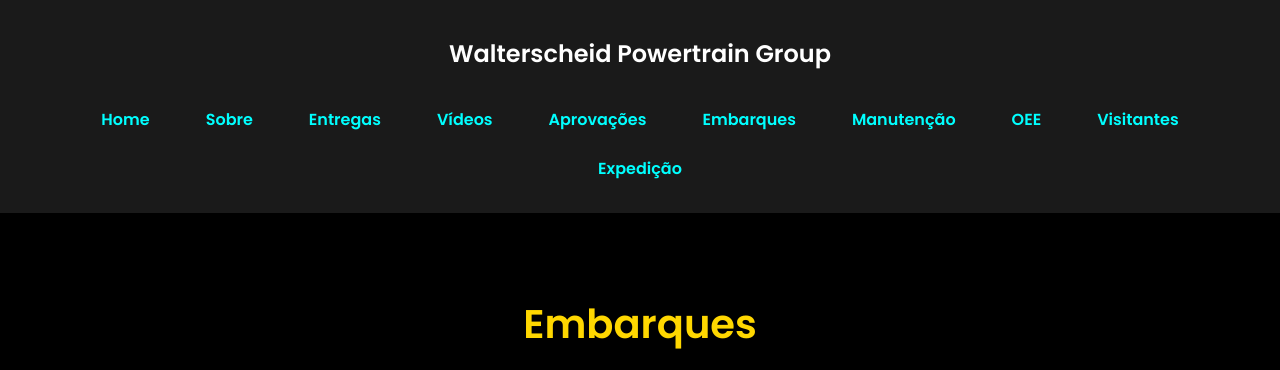
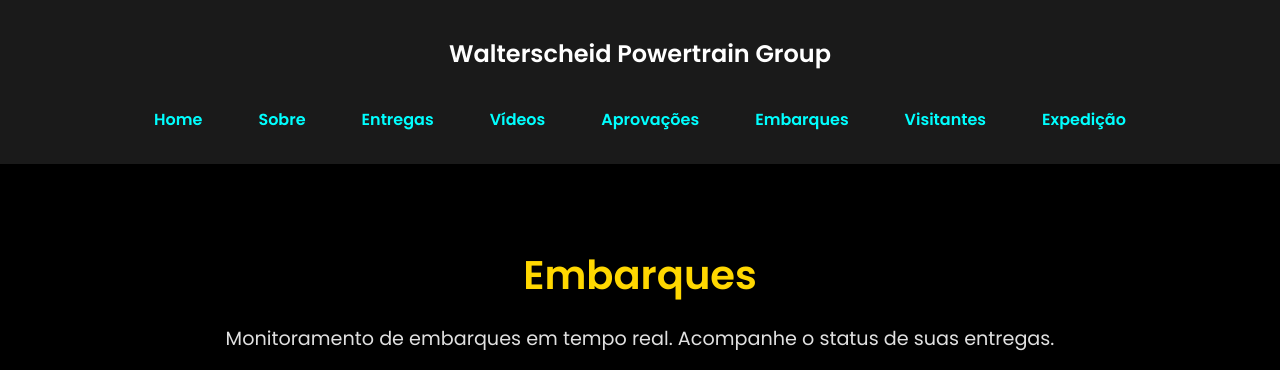
Before and after one commit to leroyjps/Walter-new, a plain HTML site: page embarques.html in a window 1280 px wide. Shown: the top 370 px of the page. Drawn offline with Linux system fonts and the light colour scheme.

Commit message:
Update embarques.html

```diff
--- a/embarques.html
+++ b/embarques.html
@@ -22,8 +22,6 @@
                 <li><a href="Videos.html">Vídeos</a></li>
                 <li><a href="aprovações.html">Aprovações</a></li>
                 <li><a href="Embarques.html">Embarques</a></li>
-                <li><a href="Formulario.html">Manutenção</a></li>
-                <li><a href="oea.html">OEE</a></li>
                 <li><a href="visitantes.html">Visitantes</a></li>
                 <li><a href="Expedição.html">Expedição</a></li>
             </ul>
```
